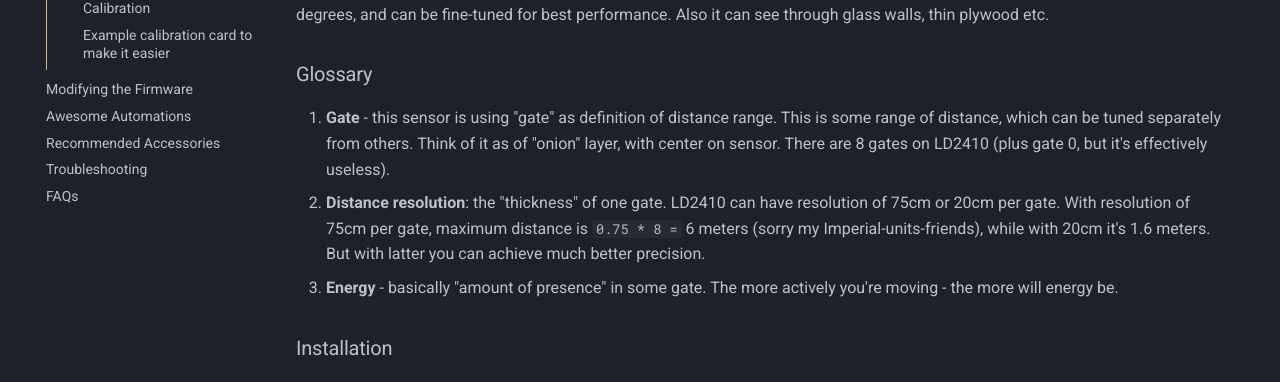
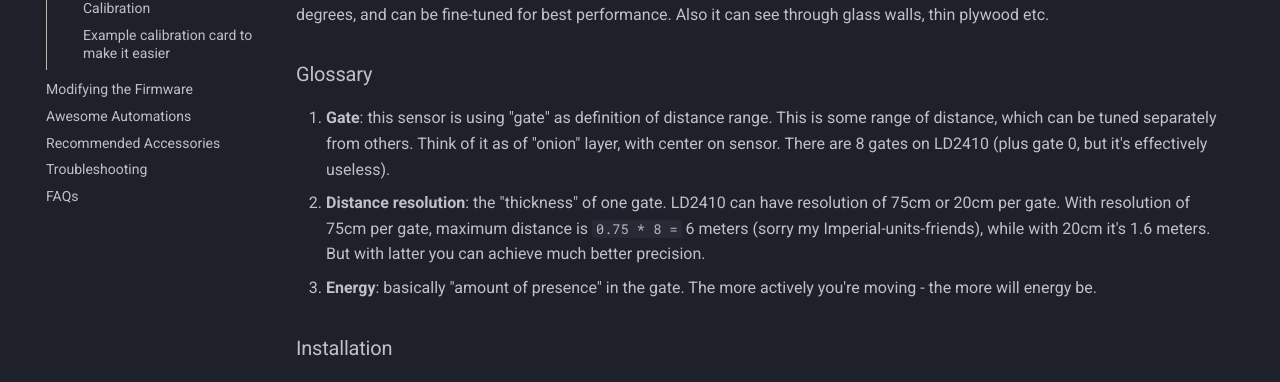
Before and after one commit to FutureProofHomes/Documentation, an MkDocs documentation site: the page built from docs/multi-sensor-configs.md, in a window 1280 px wide and 900 px high. Shown: the part 392-774 px from the top of the window. Built offline with MkDocs 1.6.1 and Material for MkDocs 9.7.7, drawn with Linux system fonts in a browser that asks for light colours; comment, search, counter and statistics services are not loaded.

Commit message:
Some grammar

```diff
--- a/docs/multi-sensor-configs.md
+++ b/docs/multi-sensor-configs.md
@@ -10,10 +10,10 @@ If you have multiple Satellite1's in each room of your home you can track your s
 **Here are details on their usage and some useful tips.**
 ## LD2410(B)
 This is small, but powerful sensor. It can sense motion and still presence on distances up to 6 meters, detection angle +/-60 degrees, and can be fine-tuned for best performance. Also it can see through glass walls, thin plywood etc.
-###Glossary
-1. **Gate** - this sensor is using "gate" as definition of distance range. This is some range of distance, which can be tuned separately from others. Think of it as of "onion" layer, with center on sensor. There are 8 gates on LD2410 (plus gate 0, but it's effectively useless).
+### Glossary
+1. **Gate**: this sensor is using "gate" as definition of distance range. This is some range of distance, which can be tuned separately from others. Think of it as of "onion" layer, with center on sensor. There are 8 gates on LD2410 (plus gate 0, but it's effectively useless).
 2. **Distance resolution**: the "thickness" of one gate. LD2410 can have resolution of 75cm or 20cm per gate. With resolution of 75cm per gate, maximum distance is `0.75 * 8 =` 6 meters (sorry my Imperial-units-friends), while with 20cm it's 1.6 meters. But with latter you can achieve much better precision.
-3. **Energy** - basically "amount of presence" in some gate. The more actively you're moving - the more will energy be.
+3. **Energy**: basically "amount of presence" in the gate. The more actively you're moving - the more will energy be.
 ### Installation
 1. Uncomment line with `mmwave_ld2410: !include common/mmwave_ld2410.yaml` in `OPTIONAL COMPONENTS` section of Satellite1 config file.
 2. Insert the sensor to the corresponding slot on Hat board.
```
